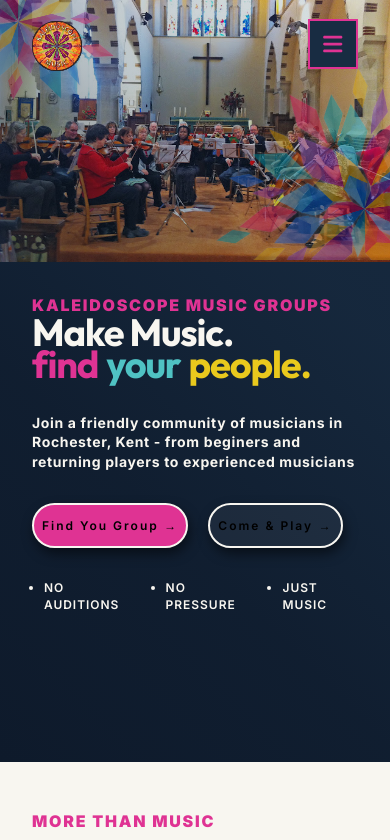
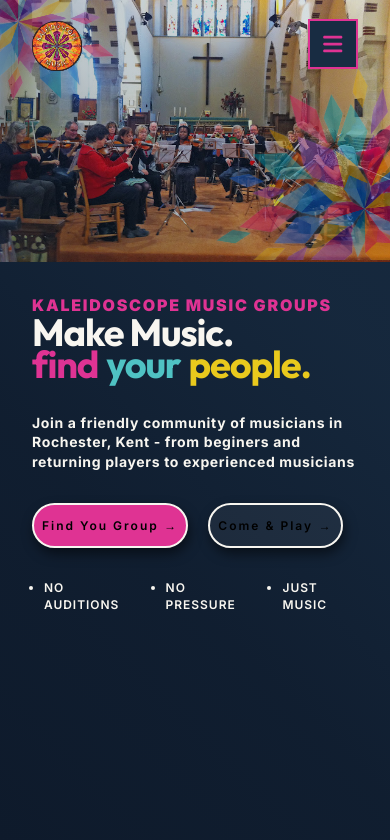
Before and after one commit to curveservices/kaleidoscope-music, a React (Vite) app: page / in a window 390 px wide. Shown: the top 840 px of the page. Built offline with nearby package versions, Linux system fonts and the light colour scheme.

Commit message:
fix: update hero component height to use 100dvh for better responsiveness

```diff
--- a/src/components/hero/index.scss
+++ b/src/components/hero/index.scss
@@ -1,6 +1,6 @@
 .hero {
   position: relative;
-  min-height: calc(100vh - 82px);
+  height: 100dvh;
   overflow: hidden;
   background: var(--navy);
   isolation: isolate;
```
